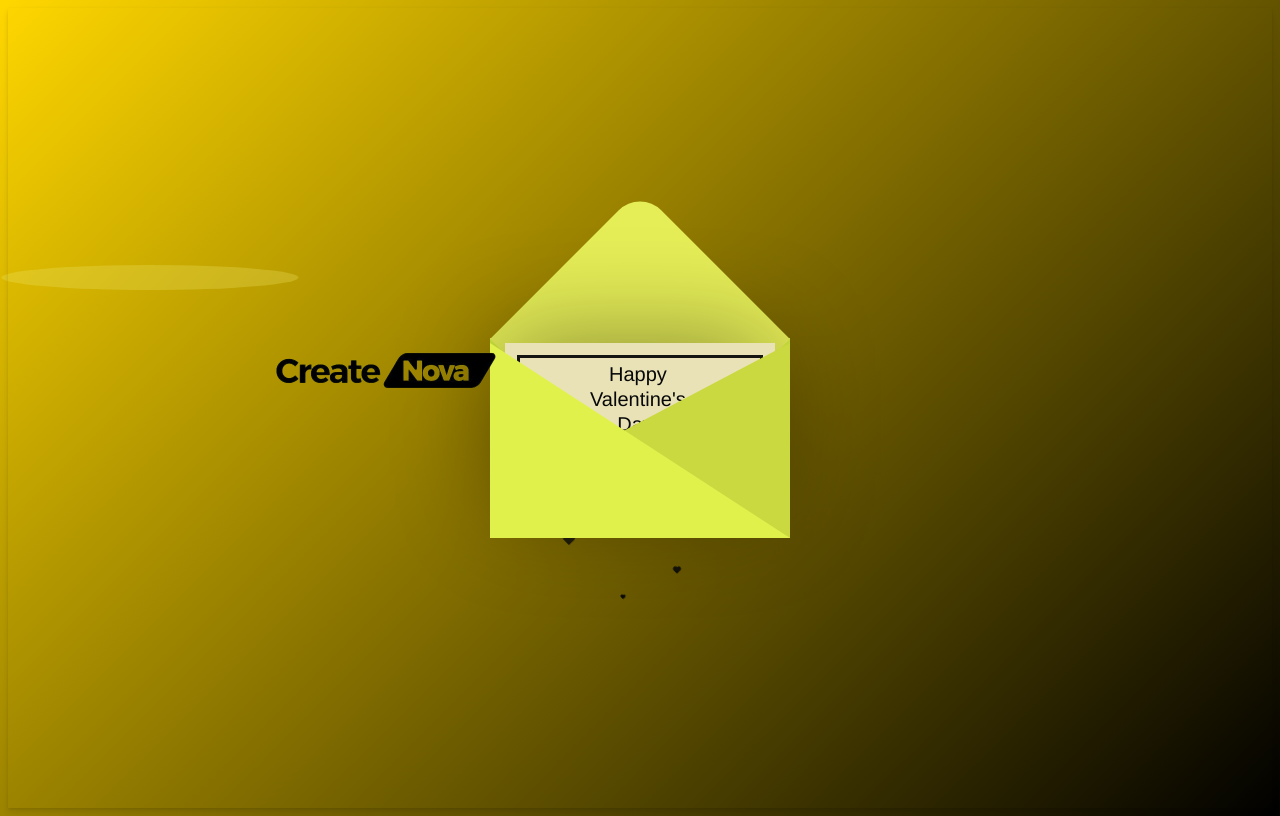
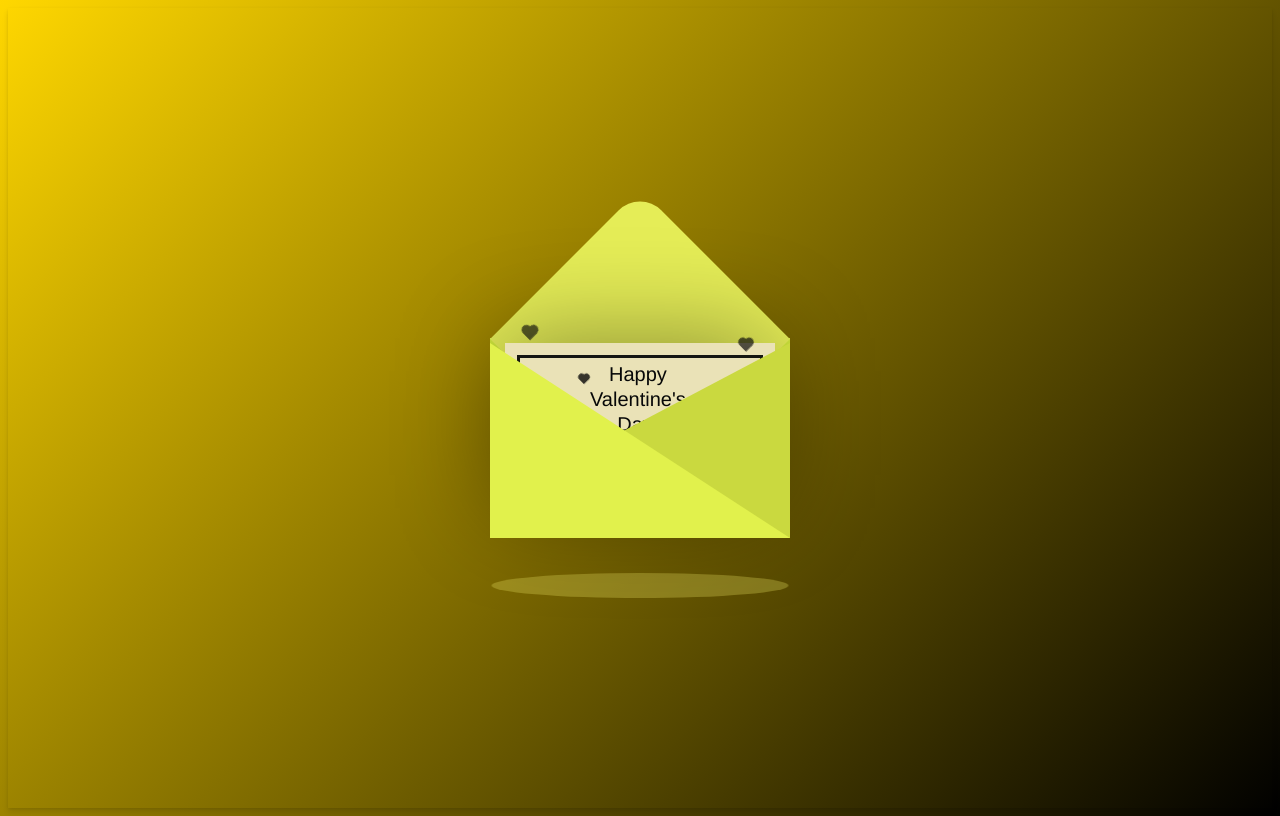
Before and after one commit to JesseRoss001/valentines, a website: page index.html in a window 1280 px wide. Drawn offline with nearby package versions, Linux system fonts and the light colour scheme.

Commit message:
Correct display

```diff
--- a/index.html
+++ b/index.html
@@ -16,7 +16,7 @@
           </div>
           <div class="card top">
           <div class="text">Happy</br> Valentine's</br> Day!</div>
-          <div class="heart"></div>
+          <div class="heart"</div>
           </div>
           <div class="hearts">
             <div class="one"></div>
@@ -29,7 +29,7 @@
         </div>
         <div class="shadow"></div>
         </div>
-        <img src="createnova1.png" alt="Girl in a jacket" id="createnova" width="250" height="250">
+
         <script>
             $(document).ready(function () {
             $('.container').mouseenter(function () {
--- a/style.css
+++ b/style.css
@@ -111,10 +111,7 @@ body {
     height:0;
     z-index:10;
   }
-  #createnova {z-index:100;
-    position:absolute;
-  left:260px;
-bottom:300px;}
+
   .front:before {
     position: absolute;
     content:"";
```
